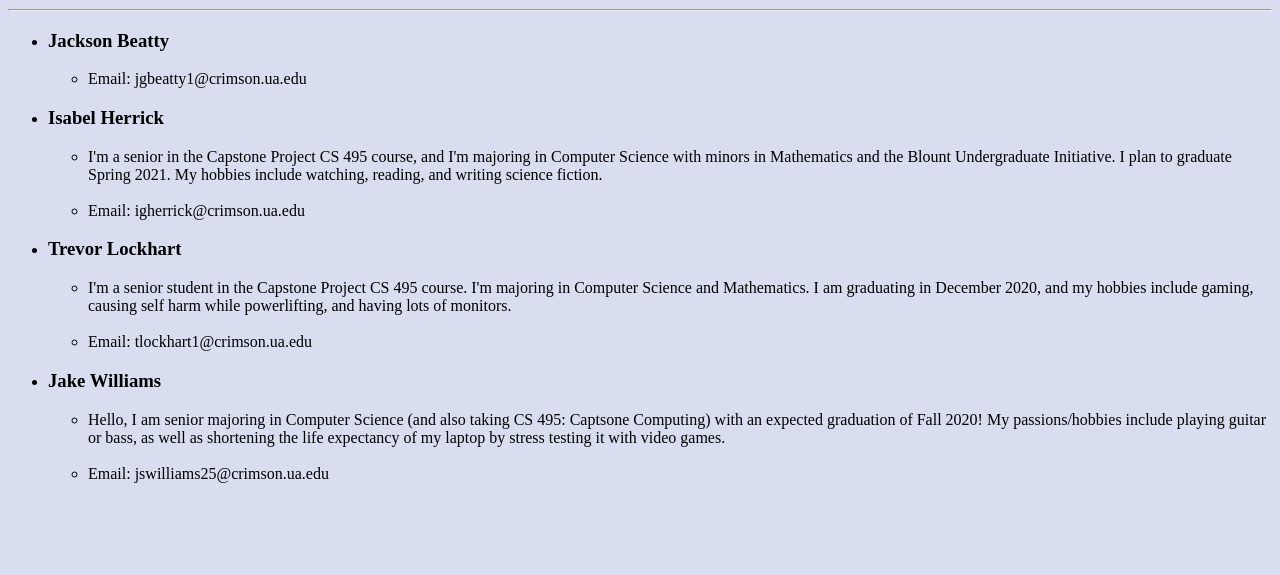
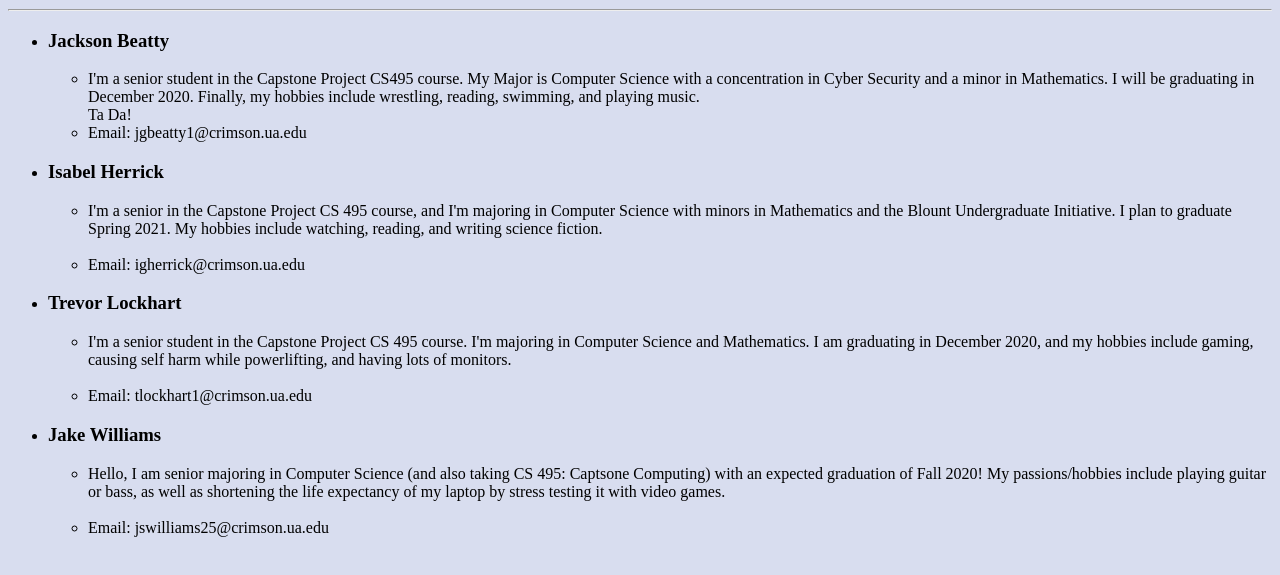
Before and after one commit to LocalDogs/Repo1, a plain HTML site: page docs/about.html in a window 1280 px wide. Shown: the part 125-700 px from the top of the page. Drawn offline with Linux system fonts and the light colour scheme.

Commit message:
Website bio

```diff
--- a/docs/about.html
+++ b/docs/about.html
@@ -17,21 +17,27 @@
         <ul>
             <li><h3 class="index">Jackson Beatty</h3></li>
             <ul>
+                <li>I'm a senior student in the Capstone Project CS495 course. My Major is Computer Science with a concentration in Cyber Security and a minor in Mathematics. I will be graduating in December 2020. Finally, my hobbies include wrestling, reading, swimming, and playing music.</li>
+                    Ta Da!</li>
+                <br>
                 <li>Email: jgbeatty1@crimson.ua.edu</li>
             </ul>
             <li><h3 class="index">Isabel Herrick</h3></li>
             <ul>
-                <li>I'm a senior in the Capstone Project CS 495 course, and I'm majoring in Computer Science with minors in Mathematics and the Blount Undergraduate Initiative. I plan to graduate Spring 2021. My hobbies include watching, reading, and writing science fiction.</li><br>
+                <li>I'm a senior in the Capstone Project CS 495 course, and I'm majoring in Computer Science with minors in Mathematics and the Blount Undergraduate Initiative. I plan to graduate Spring 2021. My hobbies include watching, reading, and writing science fiction.</li>
+                <br>
                 <li>Email: igherrick@crimson.ua.edu</li>
             </ul>
             <li><h3 class="index">Trevor Lockhart</h3></li>
             <ul>
-                <li>I'm a senior student in the Capstone Project CS 495 course. I'm majoring in Computer Science and Mathematics. I am graduating in December 2020, and my hobbies include gaming, causing self harm while powerlifting, and having lots of monitors.</li><br>
+                <li>I'm a senior student in the Capstone Project CS 495 course. I'm majoring in Computer Science and Mathematics. I am graduating in December 2020, and my hobbies include gaming, causing self harm while powerlifting, and having lots of monitors.</li>
+                <br>
                 <li>Email: tlockhart1@crimson.ua.edu</li>
             </ul>
             <li><h3 class="index">Jake Williams</h3></li>
             <ul>
-                <li>Hello, I am senior majoring in Computer Science (and also taking CS 495: Captsone Computing) with an expected graduation of Fall 2020! My passions/hobbies include playing guitar or bass, as well as shortening the life expectancy of my laptop by stress testing it with video games.</li><br>
+                <li>Hello, I am senior majoring in Computer Science (and also taking CS 495: Captsone Computing) with an expected graduation of Fall 2020! My passions/hobbies include playing guitar or bass, as well as shortening the life expectancy of my laptop by stress testing it with video games.</li>
+                <br>
                 <li>Email: jswilliams25@crimson.ua.edu</li>
             </ul>
         </ul>
```
